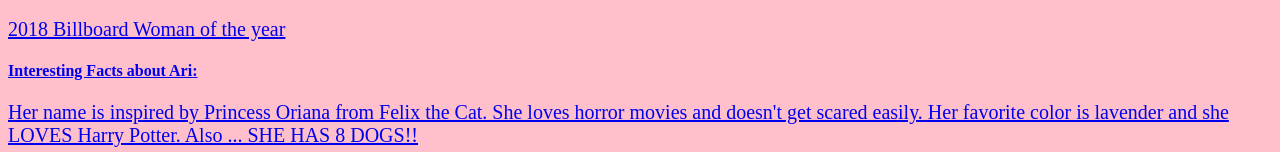
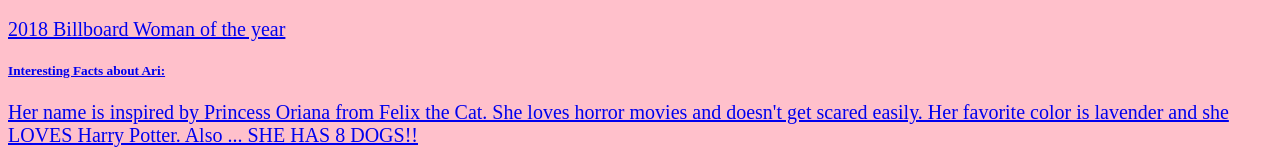
Before and after one commit to Priya358/Priya358.github.io, a plain HTML site: page index.html in a window 1280 px wide. Shown: the part 1420-1572 px from the top of the page. Drawn offline with Linux system fonts and the light colour scheme.

Commit message:
Add files via upload

```diff
--- a/index.html
+++ b/index.html
@@ -46,7 +46,7 @@
       <a href = "https://www.billboard.com/articles/events/women-in-music/8483492/ariana-grande-billboard-2018-woman-of-the-year">2018 Billboard Woman of the year
     </p>
 
-		<h4>Interesting Facts about Ari:</h4>
+		<h5>Interesting Facts about Ari:</h5>
 		<p>
 			 Her name is inspired by Princess Oriana from Felix the Cat. She loves horror movies and doesn't get scared easily.
 			 Her favorite color is lavender and she LOVES Harry Potter. Also ... SHE HAS 8 DOGS!!</p>
```
